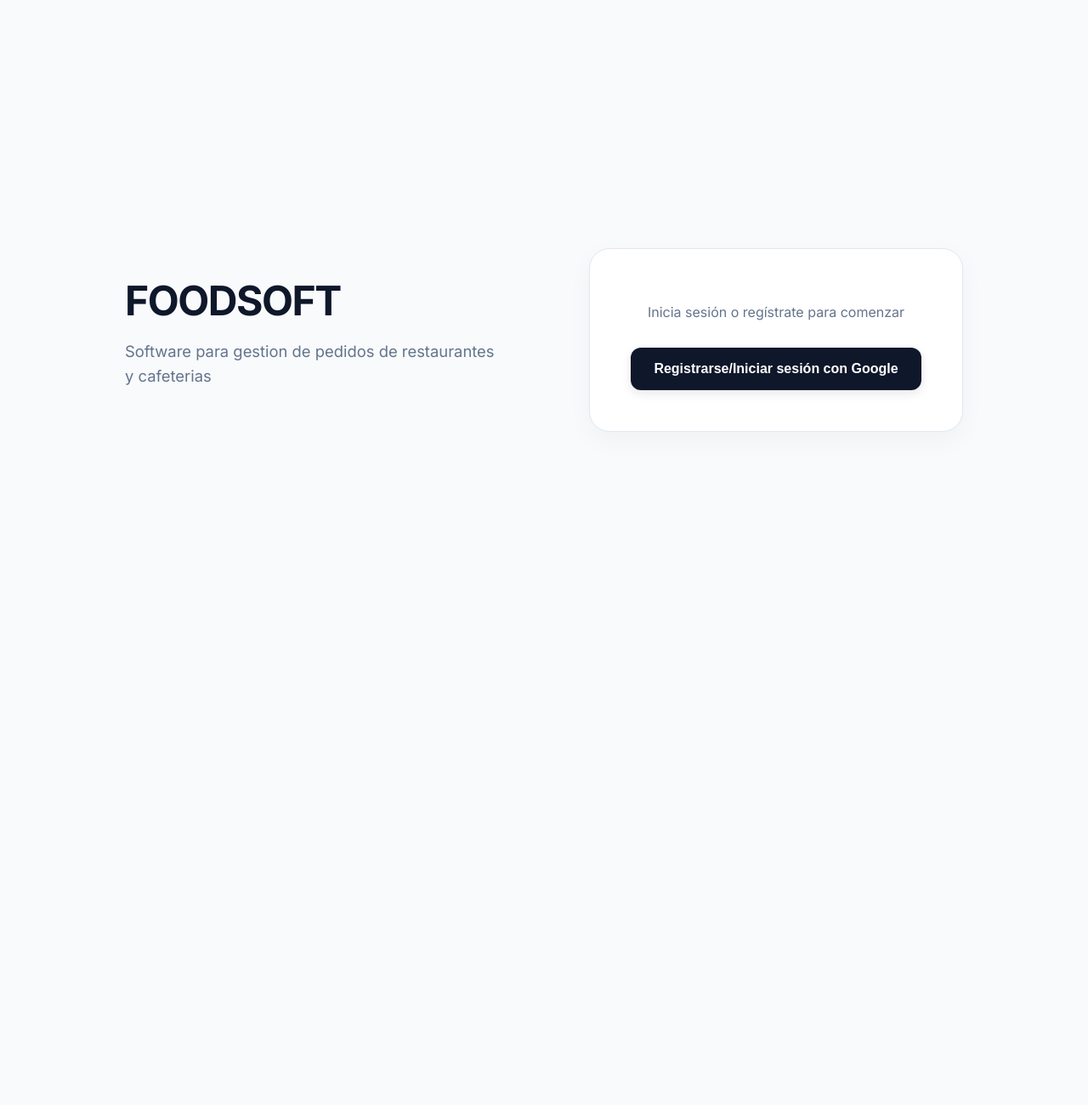
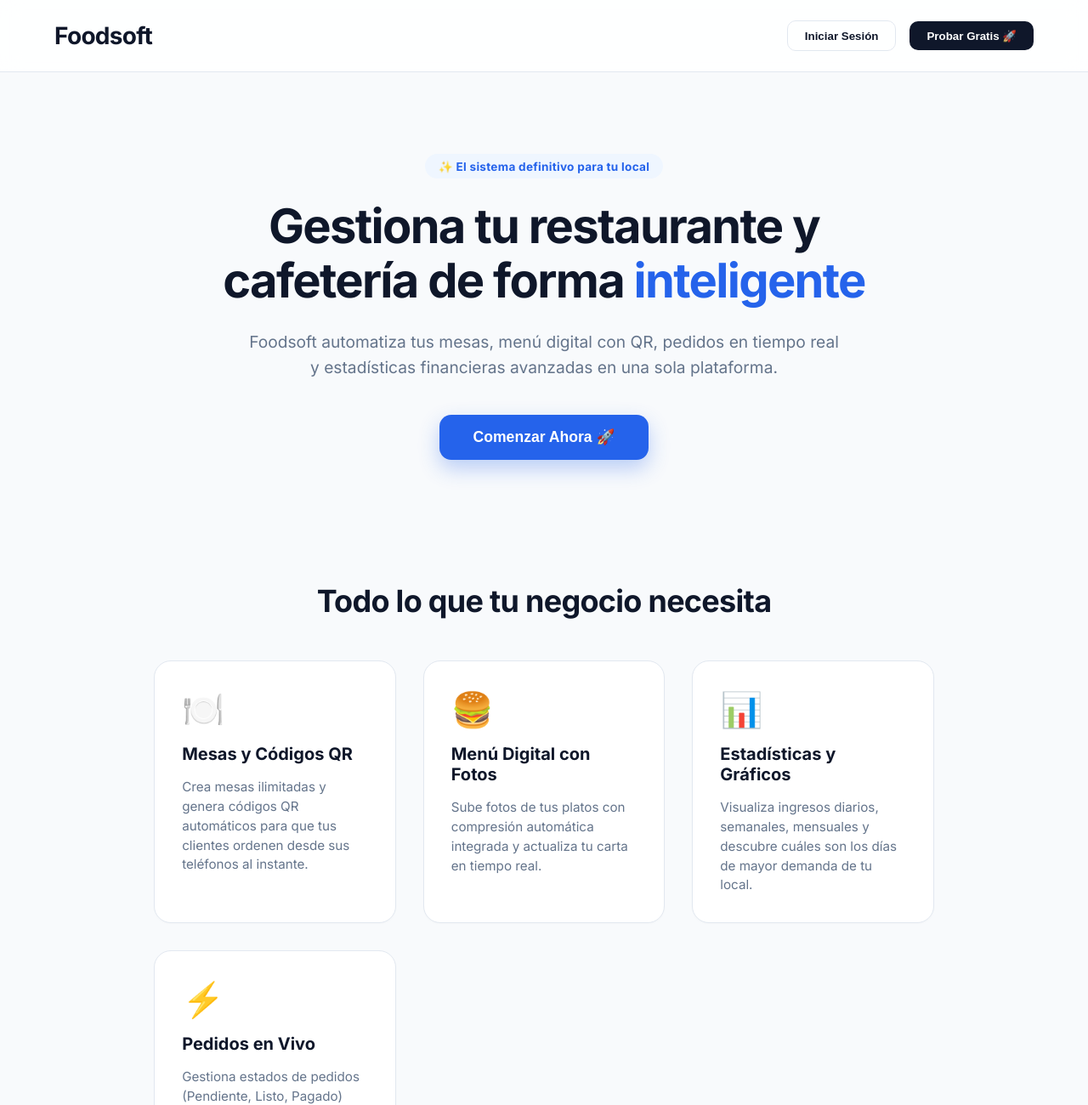
Before and after one commit to SoyDavid15/foodsoft, a React (Vite) app: page / in a window 1280 px wide. Shown: the top 1300 px of the page at 85% size. Before the commit the page ends 800 px from the top, so only its background shows below. Built offline with nearby package versions, Linux system fonts and the light colour scheme; no server answers.

Commit message:
Separate Home page from admin panel with dedicated route and design

```diff
--- a/src/App.tsx
+++ b/src/App.tsx
@@ -10,14 +10,21 @@ import HacerPedido from './hacerPedido'
 import AdSenseBanner from './AdSenseBanner'
 import ContactoPro from './contactoPro'
 import Estadisticas from './estadisticas'
+import Home from './home'
 import { useState, useEffect } from 'react'
 import { auth, db } from './firebase'
 import { onAuthStateChanged, type User } from 'firebase/auth'
 import { doc, onSnapshot } from 'firebase/firestore'
 
 function App() {
-  if (window.location.pathname === '/hacer-pedido') {
+  const pathname = window.location.pathname;
+
+  if (pathname === '/hacer-pedido') {
     return <HacerPedido />;
+  }
+
+  if (pathname === '/' || pathname === '/home') {
+    return <Home />;
   }
 
   const [view, setView] = useState("mesas");
@@ -113,7 +120,7 @@ function App() {
       <header>
         <nav className='nav'>
           <ul className='nav-list'>
-            <li><h1>Foodsoft</h1></li>
+            <li><h1 style={{ cursor: 'pointer' }} onClick={() => window.location.href = '/'}>Foodsoft</h1></li>
             <li><button className={`nav-button ${view === 'mesas' ? 'active' : ''}`} onClick={() => setView("mesas")}>Mesas</button></li>
             <li><button className={`nav-button ${view === 'menu' ? 'active' : ''}`} onClick={() => setView("menu")}>Menú</button></li>
             <li><button className={`nav-button ${view === 'estadisticas' ? 'active' : ''}`} onClick={() => setView("estadisticas")}>Estadísticas</button></li>
--- /dev/null
+++ b/src/home.css
@@ -0,0 +1,210 @@
+.home-container {
+    min-height: 100vh;
+    background: #f8fafc;
+    color: #0f172a;
+    font-family: 'Inter', -apple-system, BlinkMacSystemFont, "Segoe UI", Roboto, sans-serif;
+    display: flex;
+    flex-direction: column;
+}
+
+.home-nav {
+    display: flex;
+    justify-content: space-between;
+    align-items: center;
+    padding: 1.5rem 4rem;
+    background: rgba(255, 255, 255, 0.85);
+    backdrop-filter: blur(12px);
+    border-bottom: 1px solid #e2e8f0;
+    position: sticky;
+    top: 0;
+    z-index: 100;
+}
+
+.home-logo h1 {
+    font-size: 1.75rem;
+    font-weight: 800;
+    color: #0f172a;
+    margin: 0;
+    letter-spacing: -0.025em;
+}
+
+.home-nav-actions {
+    display: flex;
+    gap: 1rem;
+    align-items: center;
+}
+
+.home-btn-secondary {
+    background: transparent;
+    border: 1px solid #e2e8f0;
+    padding: 0.6rem 1.25rem;
+    border-radius: 10px;
+    font-weight: 600;
+    cursor: pointer;
+    color: #0f172a;
+    transition: all 0.2s;
+}
+
+.home-btn-secondary:hover {
+    background: #f1f5f9;
+}
+
+.home-btn-primary {
+    background: #0f172a;
+    color: white;
+    border: none;
+    padding: 0.6rem 1.25rem;
+    border-radius: 10px;
+    font-weight: 600;
+    cursor: pointer;
+    transition: all 0.2s;
+}
+
+.home-btn-primary:hover {
+    background: #334155;
+}
+
+.hero-section {
+    padding: 6rem 2rem 4rem 2rem;
+    text-align: center;
+    max-width: 900px;
+    margin: 0 auto;
+    display: flex;
+    flex-direction: column;
+    align-items: center;
+    gap: 1.5rem;
+}
+
+.hero-badge {
+    background: #eff6ff;
+    color: #2563eb;
+    padding: 0.4rem 1rem;
+    border-radius: 50px;
+    font-size: 0.85rem;
+    font-weight: 700;
+    letter-spacing: 0.02em;
+}
+
+.hero-title {
+    font-size: 3.5rem;
+    font-weight: 900;
+    line-height: 1.15;
+    color: #0f172a;
+    margin: 0;
+    letter-spacing: -0.03em;
+}
+
+.hero-title span {
+    color: #2563eb;
+}
+
+.hero-subtitle {
+    font-size: 1.2rem;
+    color: #64748b;
+    line-height: 1.6;
+    margin: 0;
+    max-width: 700px;
+}
+
+.hero-cta-group {
+    margin-top: 1rem;
+}
+
+.hero-btn-main {
+    background: #2563eb;
+    color: white;
+    border: none;
+    padding: 1rem 2.5rem;
+    border-radius: 14px;
+    font-size: 1.1rem;
+    font-weight: 700;
+    cursor: pointer;
+    box-shadow: 0 10px 25px rgba(37, 99, 235, 0.3);
+    transition: all 0.2s;
+}
+
+.hero-btn-main:hover {
+    background: #1d4ed8;
+    transform: translateY(-2px);
+    box-shadow: 0 15px 30px rgba(37, 99, 235, 0.4);
+}
+
+.features-section {
+    padding: 5rem 2rem;
+    max-width: 1200px;
+    margin: 0 auto;
+    text-align: center;
+}
+
+.features-section h2 {
+    font-size: 2.25rem;
+    font-weight: 800;
+    color: #0f172a;
+    margin-bottom: 3rem;
+    letter-spacing: -0.02em;
+}
+
+.features-grid {
+    display: grid;
+    grid-template-columns: repeat(auto-fit, minmax(260px, 1fr));
+    gap: 2rem;
+    text-align: left;
+}
+
+.feature-card {
+    background: white;
+    padding: 2rem;
+    border-radius: 20px;
+    border: 1px solid #e2e8f0;
+    box-shadow: 0 1px 3px rgba(0,0,0,0.02);
+    display: flex;
+    flex-direction: column;
+    gap: 1rem;
+    transition: all 0.3s ease;
+}
+
+.feature-card:hover {
+    transform: translateY(-5px);
+    box-shadow: 0 12px 30px rgba(0,0,0,0.06);
+    border-color: #cbd5e1;
+}
+
+.feature-icon {
+    font-size: 2.5rem;
+}
+
+.feature-card h3 {
+    font-size: 1.25rem;
+    font-weight: 700;
+    color: #0f172a;
+    margin: 0;
+}
+
+.feature-card p {
+    font-size: 0.95rem;
+    color: #64748b;
+    line-height: 1.5;
+    margin: 0;
+}
+
+.home-footer {
+    padding: 3rem 2rem;
+    background: white;
+    border-top: 1px solid #e2e8f0;
+    text-align: center;
+    color: #64748b;
+    font-size: 0.9rem;
+    margin-top: auto;
+}
+
+@media (max-width: 768px) {
+    .home-nav {
+        padding: 1.25rem 1.5rem;
+    }
+    .hero-title {
+        font-size: 2.5rem;
+    }
+    .hero-section {
+        padding: 4rem 1.5rem 2rem 1.5rem;
+    }
+}
--- /dev/null
+++ b/src/home.tsx
@@ -0,0 +1,68 @@
+import './home.css';
+
+export const Home = () => {
+    return (
+        <div className="home-container">
+            <header className="home-nav">
+                <div className="home-logo">
+                    <h1>Foodsoft</h1>
+                </div>
+                <div className="home-nav-actions">
+                    <button className="home-btn-secondary" onClick={() => window.location.href = '/panel'}>
+                        Iniciar Sesión
+                    </button>
+                    <button className="home-btn-primary" onClick={() => window.location.href = '/panel'}>
+                        Probar Gratis 🚀
+                    </button>
+                </div>
+            </header>
+
+            <section className="hero-section">
+                <div className="hero-badge">✨ El sistema definitivo para tu local</div>
+                <h1 className="hero-title">
+                    Gestiona tu restaurante y cafetería de forma <span>inteligente</span>
+                </h1>
+                <p className="hero-subtitle">
+                    Foodsoft automatiza tus mesas, menú digital con QR, pedidos en tiempo real y estadísticas financieras avanzadas en una sola plataforma.
+                </p>
+                <div className="hero-cta-group">
+                    <button className="hero-btn-main" onClick={() => window.location.href = '/panel'}>
+                        Comenzar Ahora 🚀
+                    </button>
+                </div>
+            </section>
+
+            <section className="features-section">
+                <h2>Todo lo que tu negocio necesita</h2>
+                <div className="features-grid">
+                    <div className="feature-card">
+                        <div className="feature-icon">🍽️</div>
+                        <h3>Mesas y Códigos QR</h3>
+                        <p>Crea mesas ilimitadas y genera códigos QR automáticos para que tus clientes ordenen desde sus teléfonos al instante.</p>
+                    </div>
+                    <div className="feature-card">
+                        <div className="feature-icon">🍔</div>
+                        <h3>Menú Digital con Fotos</h3>
+                        <p>Sube fotos de tus platos con compresión automática integrada y actualiza tu carta en tiempo real.</p>
+                    </div>
+                    <div className="feature-card">
+                        <div className="feature-icon">📊</div>
+                        <h3>Estadísticas y Gráficos</h3>
+                        <p>Visualiza ingresos diarios, semanales, mensuales y descubre cuáles son los días de mayor demanda de tu local.</p>
+                    </div>
+                    <div className="feature-card">
+                        <div className="feature-icon">⚡</div>
+                        <h3>Pedidos en Vivo</h3>
+                        <p>Gestiona estados de pedidos (Pendiente, Listo, Pagado) con actualizaciones en tiempo real para cocina y salón.</p>
+                    </div>
+                </div>
+            </section>
+
+            <footer className="home-footer">
+                <p>&copy; {new Date().getFullYear()} Foodsoft. Todos los derechos reservados.</p>
+            </footer>
+        </div>
+    );
+};
+
+export default Home;
```
